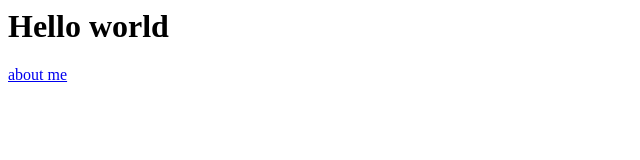
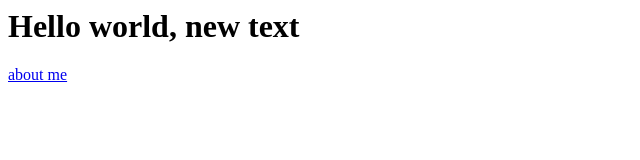
Before and after one commit to cimplex-jester/hello-world, a plain HTML site: page index.html in a window 1280 px wide. Shown: the whole page, without its empty margins (0-640 px from the left). Drawn offline with Linux system fonts and the light colour scheme.

Commit message:
added new text

```diff
--- a/index.html
+++ b/index.html
@@ -4,7 +4,7 @@
 </header>
 <body>
     <h1>
-        Hello world
+        Hello world, new text
     </h1>
 
     <a href="file:///C:/Users/Rm303/Desktop/webdesign/about_me.html">about me</a>
```
